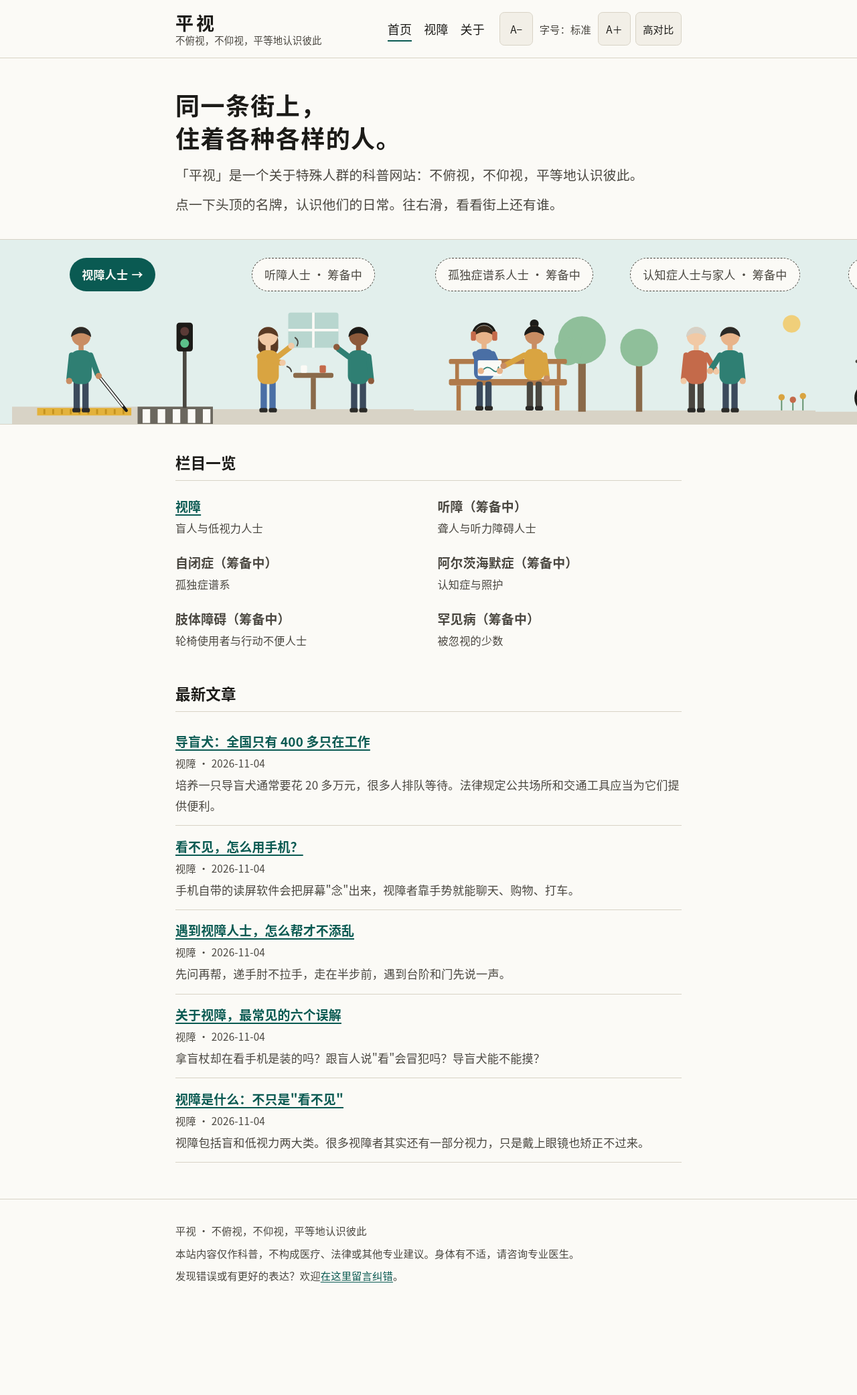
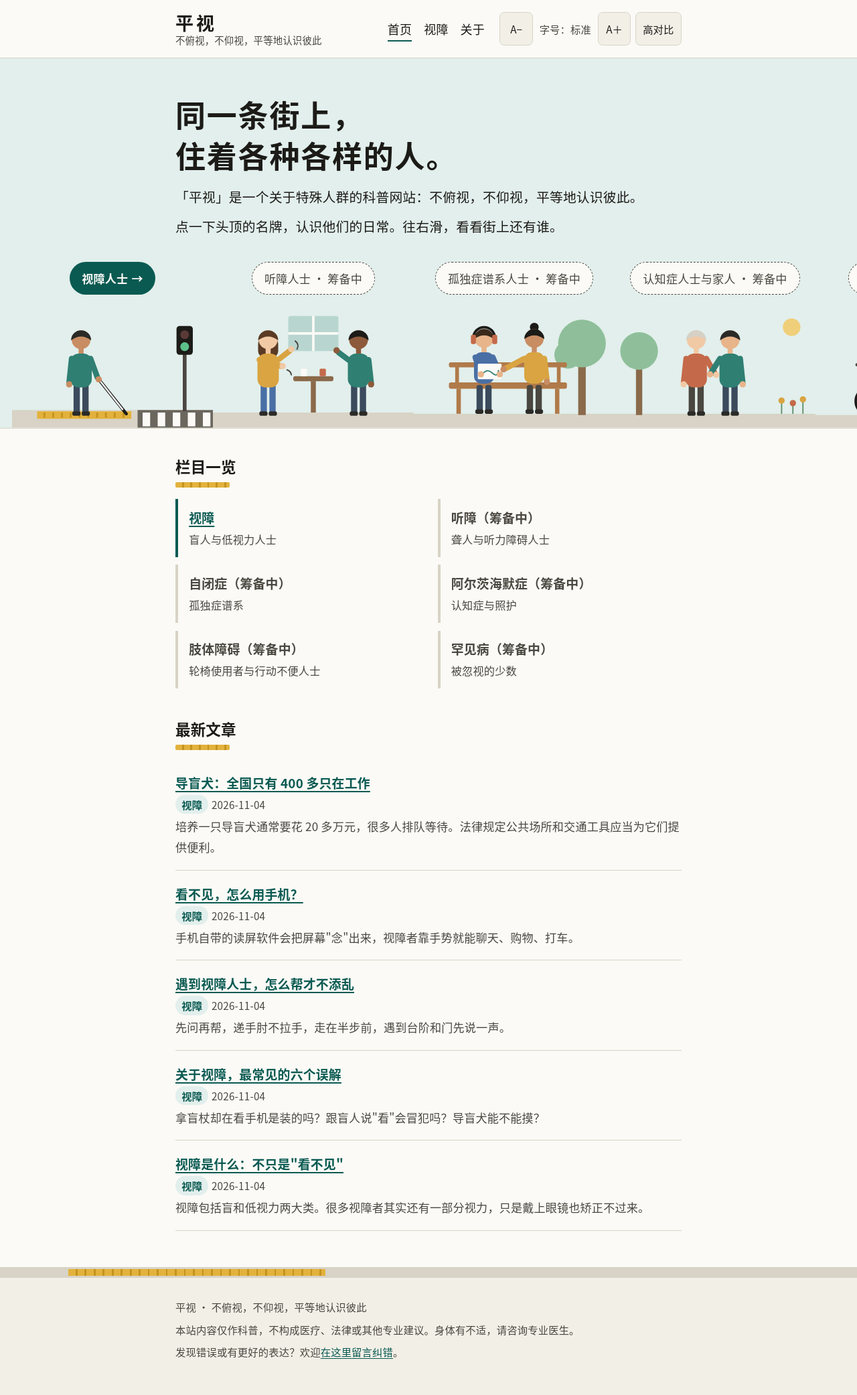
Before and after one commit to zzzopb/zzzopb.github.io, a Jekyll site: the page built from index.html, in a window 1280 px wide. Shown: the whole page at 67% size. Built offline with Jekyll 4.4.1, drawn with Linux system fonts in a browser that asks for light colours; before the commit the page ends 1969 px from its top, so only the background shows below that.

Commit message:
首页加层次：标题放进街景，加盲道点缀
- 首页标题和介绍移进街景的浅绿「天空」，从页头下面开始就是一整条街
- 小标题下加一段盲道黄条纹；栏目一览左侧加竖线（已上线深绿、筹备中灰色）
- 最新文章的栏目名改成小标签
- 页脚上方加一条「地面＋盲道」
- 颜色取自现有插画，只做装饰；正文背景和对比度不变

Co-Authored-By: Claude Opus 5.5 <noreply@anthropic.com>
Claude-Session: https://claude.ai/code/session_01M2ukfjBL9E3z71pw2RjgPe

```diff
--- a/assets/style.css
+++ b/assets/style.css
@@ -160,3 +160,30 @@ a.nameplate:hover { text-decoration: underline; }
 }
 @media (prefers-reduced-motion: reduce) { * { scroll-behavior: auto !important; transition: none !important; } }
 @media print { .site-header, .site-footer, .reader-tools, .more, .post-foot { display: none; } }
+
+/* 首页：标题放进街景的"天空"里，从页头下面就是一整条街 */
+.street { border-top: 0; }
+.street .hero { padding: 3rem 0 0.5rem; }
+.street .hero h1 { font-size: 2.5rem; }
+.street .hero p { color: var(--text); }
+.street-row { padding-top: 1rem; }
+@media (max-width: 600px) { .street .hero h1 { font-size: 1.8rem; } .street .hero { padding-top: 2rem; } }
+
+/* 盲道点缀：颜色取自插画里的盲道，只做装饰，不承载信息 */
+:root { --tactile: #e3b23c; --tactile-rib: #c4921f; }
+.section-title { border-bottom: 0; padding-bottom: 0.6rem; position: relative; }
+.section-title::after {
+  content: ""; position: absolute; left: 0; bottom: 0; width: 4.5rem; height: 0.45rem; border-radius: 2px;
+  background: repeating-linear-gradient(90deg, var(--tactile) 0 0.55rem, var(--tactile-rib) 0.55rem 0.7rem);
+}
+.section-list li { padding: 0.6rem 0.9rem; border-left: 4px solid var(--line); margin: 0.2rem 0; }
+.section-list li:has(a) { border-left-color: var(--accent); }
+.post-list li { padding: 1rem 0; }
+.pl-meta .pl-sec { display: inline-block; padding: 0 0.6em; border-radius: 999px; background: var(--accent-soft); color: var(--accent); font-weight: 600; margin-right: 0.3em; }
+/* 页脚上方一条"地面＋盲道"，像街道走到了尽头 */
+.site-footer { border-top: 0; background: var(--surface); position: relative; padding-top: 2.2rem; }
+.site-footer::before { content: ""; position: absolute; left: 0; right: 0; top: 0; height: 0.9rem; background: var(--line); }
+.site-footer::after {
+  content: ""; position: absolute; left: 8%; width: 30%; top: 0.15rem; height: 0.6rem;
+  background: repeating-linear-gradient(90deg, var(--tactile) 0 0.6rem, var(--tactile-rib) 0.6rem 0.75rem);
+}
--- a/index.html
+++ b/index.html
@@ -1,15 +1,15 @@
 ---
 layout: default
 ---
-<div class="wrap">
+
+<section class="street" aria-labelledby="street-title">
+  <div class="wrap street-hero">
   <section class="hero" aria-labelledby="hero-title">
     <h1 id="hero-title">同一条街上，<br>住着各种各样的人。</h1>
     <p>「平视」是一个关于特殊人群的科普网站：不俯视，不仰视，平等地认识彼此。</p>
     <p>点一下头顶的名牌，认识他们的日常。往右滑，看看街上还有谁。</p>
   </section>
 </div>
-
-<section class="street" aria-labelledby="street-title">
   <h2 class="visually-hidden" id="street-title">街景：各栏目入口</h2>
   <ul class="street-row">
     {% for s in site.sections %}
@@ -56,7 +56,7 @@ layout: default
       {% assign sec = site.sections | where: "key", p.categories.first | first %}
       <li>
         <a class="pl-title" href="{{ p.url | relative_url }}">{{ p.title }}</a>
-        <span class="pl-meta">{% if sec %}{{ sec.name }} · {% endif %}<time datetime="{{ p.date | date: '%Y-%m-%d' }}">{{ p.date | date: '%Y-%m-%d' }}</time></span>
+        <span class="pl-meta">{% if sec %}<span class="pl-sec">{{ sec.name }}</span>{% endif %}<time datetime="{{ p.date | date: '%Y-%m-%d' }}">{{ p.date | date: '%Y-%m-%d' }}</time></span>
         {% if p.summary %}<span class="pl-sum">{{ p.summary }}</span>{% endif %}
       </li>
       {% endfor %}
```
